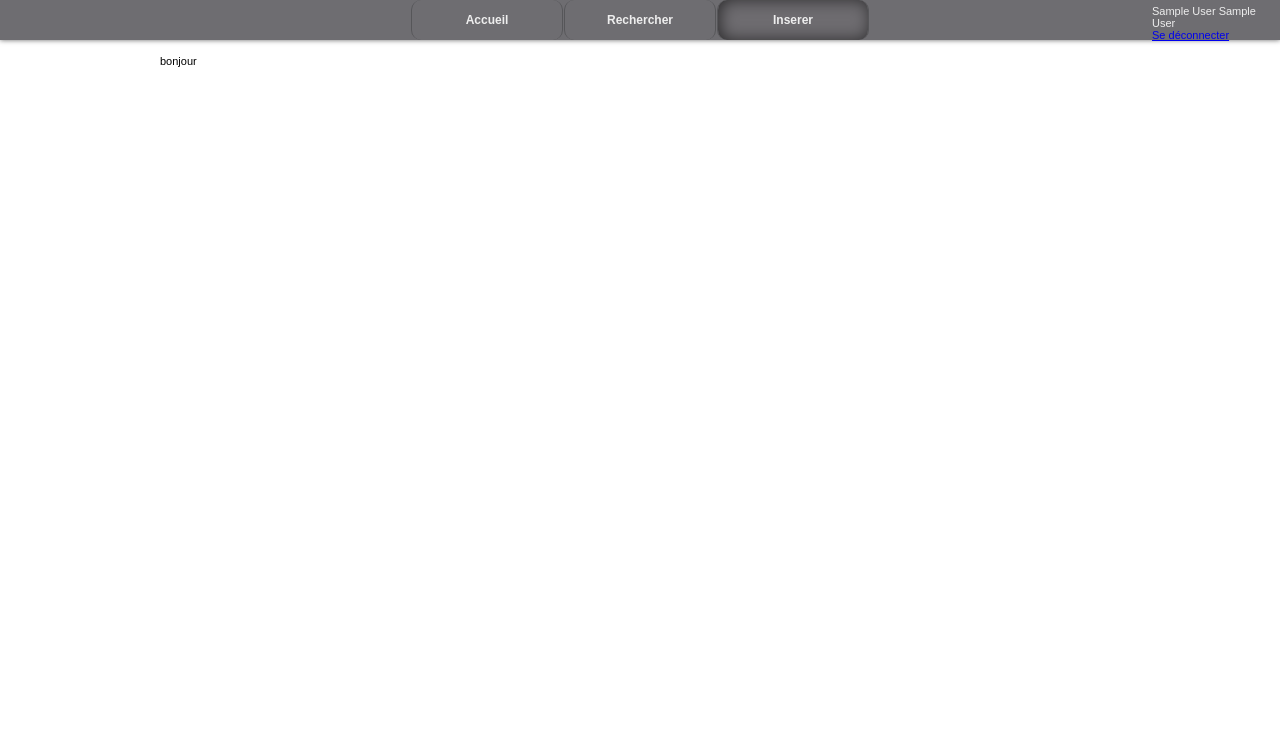
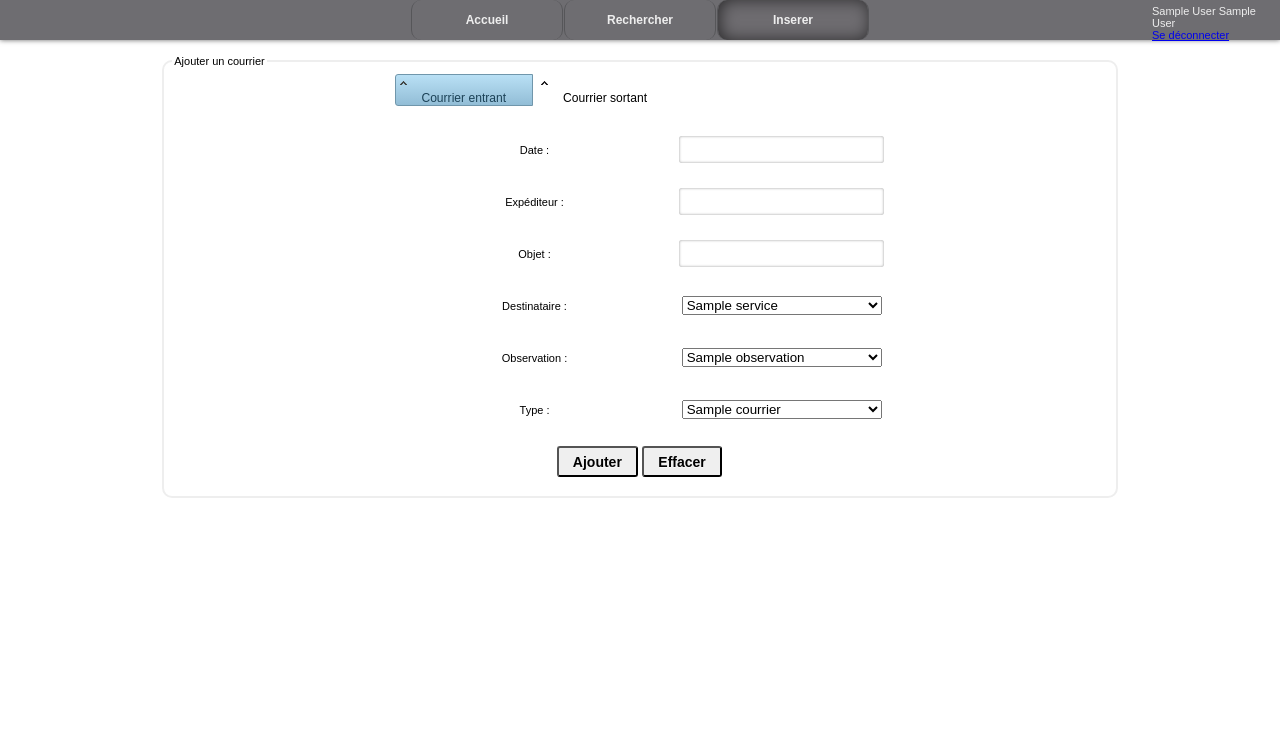
Before and after one commit to titi3625/Projet_Courrier, a PHP site: page /inserer.php in a window 1280 px wide. Shown: the top 738 px of the page. Run offline with PHP 8.4, Linux system fonts and the light colour scheme; the visitor is signed in with stand-in values (Sample User, id 1); tables that the repository leaves empty or names only in its code hold one stand-in row (values such as "Sample post"); some libraries are stand-ins or nearby versions.

Commit message:
Ajout du formulaire d'insertion

```diff
--- a/ajouter_utilisateur.php
+++ b/ajouter_utilisateur.php
@@ -1 +1,3 @@
 <?php
+$objet = $_POST['objet'];
+$
--- a/css/style.css
+++ b/css/style.css
@@ -96,8 +96,12 @@ a {
 /* Mise en forme du contenu */
 .content {
 	width: 960px;
-	margin: auto;
+	margin: 0 auto ;
 	padding: 55px 0 0 0;
+}
+
+#radio label {
+	width: 136px;
 }
 
 /* Mise en forme du formulaire de connexion */
@@ -125,11 +129,6 @@ a {
 	border-radius: 3px;
 }
 
-.tableauConnexion input[type="text"]:focus, .tableauConnexion input[type="password"]:focus {
-	//box-shadow: 0px 0px 6px rgba(0,0,0,0.3);
-
-}
-
 /* Mise en forme du "formulaire" de recherche */
 
 .divRecherche fieldset table {
@@ -141,7 +140,7 @@ a {
 	width: 130px;
 }
 
-.divRecherche fieldset {
+.content fieldset {
 	border-radius: 10px;
 	border: 2px solid #EEEEEE;
 	margin-bottom: 20px;
@@ -164,6 +163,32 @@ a {
 	height: 30px;
 }
 
+/*Mise en forme du formulaire d'insertion*/
+.inserer input[type="text"] {
+	height: 25px;
+	width: 198px;
+	padding-left: 5px;
+	box-shadow: 0px 0px 3px rgba(0,0,0,0.4) inset;
+	border: 1px solid white;
+	border-radius: 3px;
+}
+
+.inserer input[type="file"] {
+	width: 198px;
+}
+
+.inserer table tr {
+	height: 50px;
+}
+
+.inserer select {
+	width: 200px;
+}
+
+.inserer table td {
+	text-align: center;
+}
+
 /* Mise en forme du pied de page */
 .footer {
 	width: 100%;
--- a/index.php
+++ b/index.php
@@ -26,6 +26,8 @@ session_start();
 			?>
 		</div>
 	</div>
+
+
 
 	<div class="content">
 		<?php
@@ -78,7 +80,6 @@ session_start();
 			echo '<p align="center">Vous êtes connecté(e)</p>';
 		}
 		?>
-
 	</div>
 
 	<div class="footer">
--- a/inserer.php
+++ b/inserer.php
@@ -10,6 +10,8 @@ if($_SESSION['auth'] != 'yes') {
 <head>
 	<meta charset="UTF-8">
 	<title>Insertion courrier</title>
+
+	<!-- Link du css -->
 	<link rel="stylesheet" href="css/style.css">
 	<link rel="stylesheet" href="css/Aristo/Aristo.css">
 
@@ -19,6 +21,7 @@ if($_SESSION['auth'] != 'yes') {
 	<div class="header">
 		<?php
 		include_once('include/menu.php');
+		include_once('include/bdd.php');
 		?>
 		<div class="user">
 			<p><?php echo $_SESSION['prenom'].' '.$_SESSION['nom']; ?></p>
@@ -26,16 +29,128 @@ if($_SESSION['auth'] != 'yes') {
 		</div>
 	</div>
 
+
 	<div class="content">
-		bonjour
+		<div class="inserer" align="center">
+			<fieldset>
+				<legend>Ajouter un courrier</legend>
+				<form action="">
+					<table>
+						<tr>
+							<td colspan="2" id="radio">
+								<input type="radio" name="statut" id="radioEntrant" checked><label for="radioEntrant">Courrier entrant</label>
+								<input type="radio" name="statut" id="radioSortant"><label for="radioSortant">Courrier sortant</label>
+							</td>
+						</tr>
+
+						<tr>
+							<td><label for="observation">Date : </label></td>
+							<td><input type="text" name="date" id="insertDate" class="datepicker" required></td>
+						</tr>
+						<tr id="entrant">
+							<td><label for="destinataire">Expéditeur : </label></td>
+							<td><input type="text" name="destinataire" id="destinataire" required></td>
+						</tr>
+						<tr id="sortant">
+							<td><label for="service">Expediteur : </label></td>
+							<td>
+								<?php
+								$reponse = $bdd->query('SELECT * FROM service');
+								?>
+								<select name="service" name="service" id="service" required>
+									<?php
+									while($ligne = $reponse->fetch())
+									{
+										echo "<option value=".$ligne['id_service'].">".$ligne['nom_service']."</option>";
+									}
+									?>
+								</select>
+							</td>
+						</tr>
+						<tr>
+							<td><label for="objet">Objet : </label></td>
+							<td><input type="text" name="objet" id="objet" required></td>
+						</tr>
+						<tr id="entrant2">
+							<td><label for="service">Destinataire : </label></td>
+							<td>
+								<?php
+								$reponse = $bdd->query('SELECT * FROM service');
+								?>
+								<select name="service" name="service" id="service" required>
+									<?php
+									while($ligne = $reponse->fetch())
+									{
+										echo "<option value=".$ligne['id_service'].">".$ligne['nom_service']."</option>";
+									}
+									?>
+								</select>
+							</td>
+						</tr>
+						<tr id="sortant2">
+							<td><input type="radio" name="radioDestinataire"><label for="destinataire">Destinataire : </label></td>
+							<td><input type="text" name="destinataire" id="destinataire" ></td>
+						</tr>
+						<tr id="sortant3">
+							<td><input type="radio" name="radioDestinataire"><label for="destinataire">Liste de destinataires : </label></td>
+							<td><input type="file" name="destinatairefile" id="destinatairefile" ></td>
+						</tr>
+						<tr>
+							<td><label for="observation">Observation : </label></td>
+							<td>
+								<?php
+								$reponse = $bdd->query('SELECT * FROM observation');
+								?>
+								<select name="observation" name="observation" id="observation" required>
+									<?php
+									while($ligne = $reponse->fetch())
+									{
+										echo "<option value=".$ligne['id_observation'].">".$ligne['nom_observation']."</option>";
+									}
+									?>
+								</select>
+							</td>
+						</tr>
+						<tr>
+							<td><label for="type">Type : </label></td>
+							<td>
+								<?php
+								$reponse = $bdd->query('SELECT * FROM type_courrier');
+								?>
+								<select name="type" name="type" id="type" required>
+									<?php
+									while($ligne = $reponse->fetch())
+									{
+										echo "<option value=".$ligne['id_type_courrier'].">".$ligne['nom_type_courrier']."</option>";
+									}
+									?>
+								</select>
+
+							</td>
+						</tr>
+						<tr>
+							<td colspan="2">
+								<input type="submit" id="valider" name="valider" value="Ajouter">
+								<input type="button"  id="reset" name="reset" value="Effacer">
+							</td>
+						</tr>
+					</table>
+				</form>
+			</fieldset>
+		</div>
+
 	</div>
+
 
 	<div class="footer">
 
 	</div>
+
+	<!-- Link des fichiers javascript -->
 	<script src="http://code.jquery.com/jquery-1.9.1.min.js"></script>
 	<script src="http://code.jquery.com/ui/1.10.0/jquery-ui.js"></script>
 	<script src="js/interface.js"></script>
-	<script src="js/main.js"></script>
+	<script src="js/formulaire_insertion.js"></script>
+
 </body>
 </html>
--- /dev/null
+++ b/js/formulaire_insertion.js
@@ -0,0 +1,52 @@
+$(function() {
+
+	// modification du formulaire selon le sens du courrier
+	$('#sortant, #sortant2, #sortant3').hide();
+
+	$('#radioEntrant').on("click", function() {
+		$('#entrant, #entrant2').show();
+		$('#sortant, #sortant2, #sortant3').hide();
+	});
+	$('#radioSortant').on("click", function() {
+		$('#entrant, #entrant2').hide();
+		$('#sortant, #sortant2, #sortant3').show();
+	});
+
+	// validation du formulaire
+	$('button#valider').on('click', function() {
+		date = $('#insertDate').val();
+		destinataire = $('#destinataire').val();
+		objet = $('#objet').val();
+		service = $('#service').val();
+		observation = $('observation').val();
+		type= $('type').val();
+
+		if($('#radioEntrant').is(':checked')) {
+
+		}
+		if($('#radioSortant').is(':checked')) {
+
+		}
+
+
+		// envoi des données à la bdd
+		$.post('ajouter_utilisateur.php', {
+
+		}, function() {
+			print("Insertion réussi");
+		})
+	});
+
+
+	// fonction de reset du formulaire
+	$('#reset').on("click", function() {
+		$(':input', '.inserer')
+		.not(':button, :submit, :reset, :hidden')
+		.val('')
+		.removeAttr('checked')
+		.removeAttr('selected')
+		.removeClass('ui-state-active');
+		// efface les resultats de recherche
+		$('.resultat').hide();
+	});
+});
--- a/js/interface.js
+++ b/js/interface.js
@@ -2,17 +2,18 @@ $(function() {
 	// appel des fonction necessaire au jqueryUI
 
 	// jqueryUI pour le bouton et le submit
-	$("input[type=button]").button();
-	$("input[type=submit]").button();
+	$('input[type=button]').button();
+	$('input[type=submit]').button();
+	$('input[type=reset]').button();
 
-	//jqueryUI pour les checkbox
-	$('#checkboxCourrier').buttonset();
+	//jqueryUI pour les radios
+	$('#radio').buttonset();
 
 	// jqueryUI pour le plugin datepicker
-	$('#rechercheDate, #rechercheDate2').datepicker({
+	$('#rechercheDate, #rechercheDate2, #insertDate').datepicker({
 		dateFormat: "yy-mm-dd",
 		dayNamesMin: [ "Di", "Lu", "Ma", "Me", "Je", "Ve", "Sa" ],
 		monthNames: [ "Janvier", "Février", "Mars", "Avril", "Mai", "Juin", "Juillet", "Aout", "Septembre", "Octobre", "Novembre", "Décembre" ]
 
 	});
-})
+});
--- a/js/main.js
+++ b/js/main.js
@@ -12,17 +12,16 @@ $(function() {
 		sens = null;
 
 		// on recupere la valeur des case à cocher pour remplir la variable
-		if($('#check1').is(':checked') == true && $('#check2').is(':checked') == false) {
+		if($('#entrant').is(':checked') == true) {
 			sens = "Entrant";
 		}
-		else if($('#check1').is(':checked') == false && $('#check2').is(':checked') == true) {
+		else if($('#sortant').is(':checked') == true) {
 			sens = "Sortant";
 		}
-		else if($('#check2').is(':checked') == true && $('#check1').is(':checked') == true) {
+		else if($('#lesdeux').is(':checked') == true) {
 			sens = "";
 		}
 		else {
-			alert('Vous devez choisir un type de courrier (entrant ou sortant)');
 			return false;
 		}
 
@@ -33,7 +32,14 @@ $(function() {
 		}
 		else {
 			// on envoie les variables au fichier php qui contient la requete
-			$.post('recherche.method.php', {objet:""+objet+"", destinataire:""+destinataire+"", service:""+service+"", date_debut:""+d1+"", date_fin:""+d2+"", sens:""+sens+""}, function(data) {
+			$.post('recherche.method.php', {
+				objet:""+objet+"",
+				destinataire:""+destinataire+"",
+				service:""+service+"",
+				date_debut:""+d1+"",
+				date_fin:""+d2+"",
+				sens:""+sens+""
+			},function(data) {
 				$('.resultat').html(data).show();
 			});
 			//$('.resultat').load('recherche.method.php', { objet:objet, destinataire:destinataire, service:service, date_debut:d1, date_fin:d2, sens:sens});
--- a/recherche.method.php
+++ b/recherche.method.php
@@ -20,7 +20,6 @@
 	// construction de la requete SQL
 	$sql = 'SELECT id_courrier, objet_courrier, date_courrier, sens_courrier, nom_observation, id_accuse_accuse_de_reception, nom_type_courrier, nom_destinataire, nom_service FROM courrier NATURAL JOIN posseder NATURAL JOIN attribuer NATURAL JOIN service NATURAL JOIN destinataire NATURAL JOIN observation NATURAL JOIN type_courrier ';
 	if($sens != null) {
-
 		$sql .= 'WHERE sens_courrier = "'.strip_tags($sens).'"';
 		$where = 1;
 	}
```
Also changed, not shown: recherche.php (+4 -3 lines).
